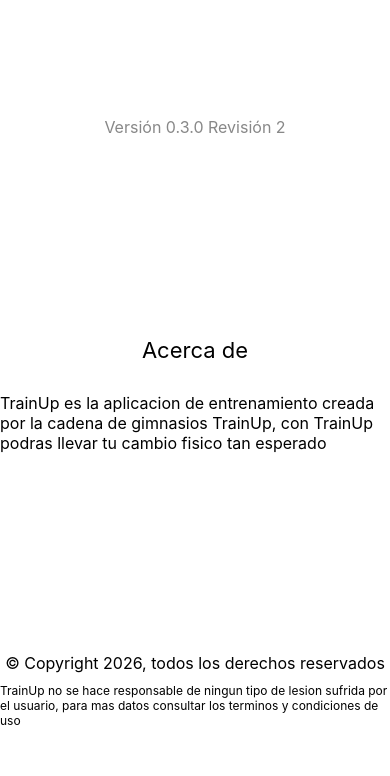
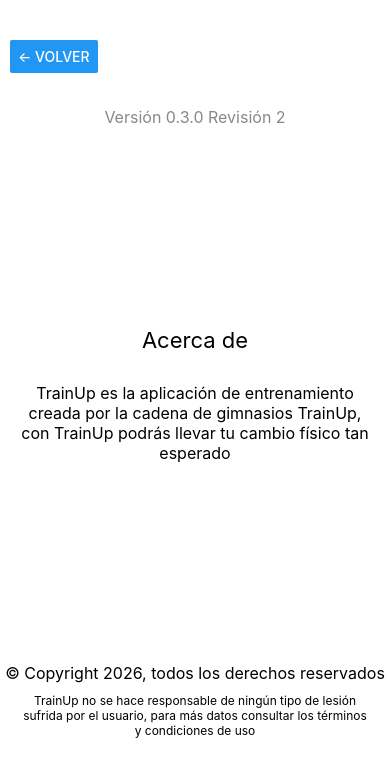
Before and after one commit to julianproplayer/Trabajo_Final_TrainUp, a React Native app: screen /Acerca in a window 390 px wide. Shown: the top 776 px of the page. Built offline with nearby package versions, Linux system fonts and the light colour scheme.

Commit message:
Boton de volver hacia atras añadido, por ahora solo en AcercaScreen.tsx

```diff
--- a/screens/AcercaScreen.tsx
+++ b/screens/AcercaScreen.tsx
@@ -1,5 +1,5 @@
 import React, { useEffect } from "react";
-import { View, Text, StyleSheet, BackHandler } from 'react-native';
+import { View, Text, StyleSheet, BackHandler, Button } from 'react-native';
 import { StackNavigationProp } from "@react-navigation/stack";
 import { RootStackParamList } from "../navigation";
 
@@ -21,12 +21,23 @@
     }, [navigation]);
 
     return (
-        <View style = {styles.container} >
+        <View style={styles.container}>
+            {/* Botón arriba a la izquierda */}
+            <View style={styles.backButton}>
+              <Button title="← Volver" onPress={() => navigation.goBack()} />
+            </View>
+
             <Text style={styles.version}>Versión 0.3.0 Revisión 2</Text>
             <Text style={styles.title}>Acerca de</Text>
-            <Text style={styles.text}>TrainUp es la aplicacion de entrenamiento creada por la cadena de gimnasios TrainUp, con TrainUp podras llevar tu cambio fisico tan esperado</Text>
+            <Text style={styles.text}>
+              TrainUp es la aplicación de entrenamiento creada por la cadena de gimnasios TrainUp,
+              con TrainUp podrás llevar tu cambio físico tan esperado
+            </Text>
             <Text style={styles.copyright}>© Copyright 2026, todos los derechos reservados</Text>
-            <Text style={styles.description}>TrainUp no se hace responsable de ningun tipo de lesion sufrida por el usuario, para mas datos consultar los terminos y condiciones de uso</Text>
+            <Text style={styles.description}>
+              TrainUp no se hace responsable de ningún tipo de lesión sufrida por el usuario,
+              para más datos consultar los términos y condiciones de uso
+            </Text>
         </View>
     );
 }
@@ -34,8 +45,14 @@
 const styles = StyleSheet.create({
   container: { flex:1, justifyContent:"center", alignItems:"center", backgroundColor:"#fff" },
   title: { fontSize:22, marginBottom:10},
-  text: {fontSize: 16, marginTop: 20},
-  copyright: { fontSize: 16, marginTop: 200},
-  description: { fontSize: 12, marginTop: 10},
+  text: { fontSize:16, marginTop:20, textAlign:"center", paddingHorizontal:20 },
+  copyright: { fontSize:16, marginTop:200 },
+  description: { fontSize:12, marginTop:10, textAlign:"center", paddingHorizontal:20 },
   version: { marginBottom:200, textAlign:"center", fontSize:16, color:"#888" },
+  backButton: {
+    position:"absolute",
+    top:40,       // baja un poco para que no quede pegado al notch
+    left:10,      // lo empuja a la izquierda
+    alignSelf:"flex-start"
+  }
 });
```
